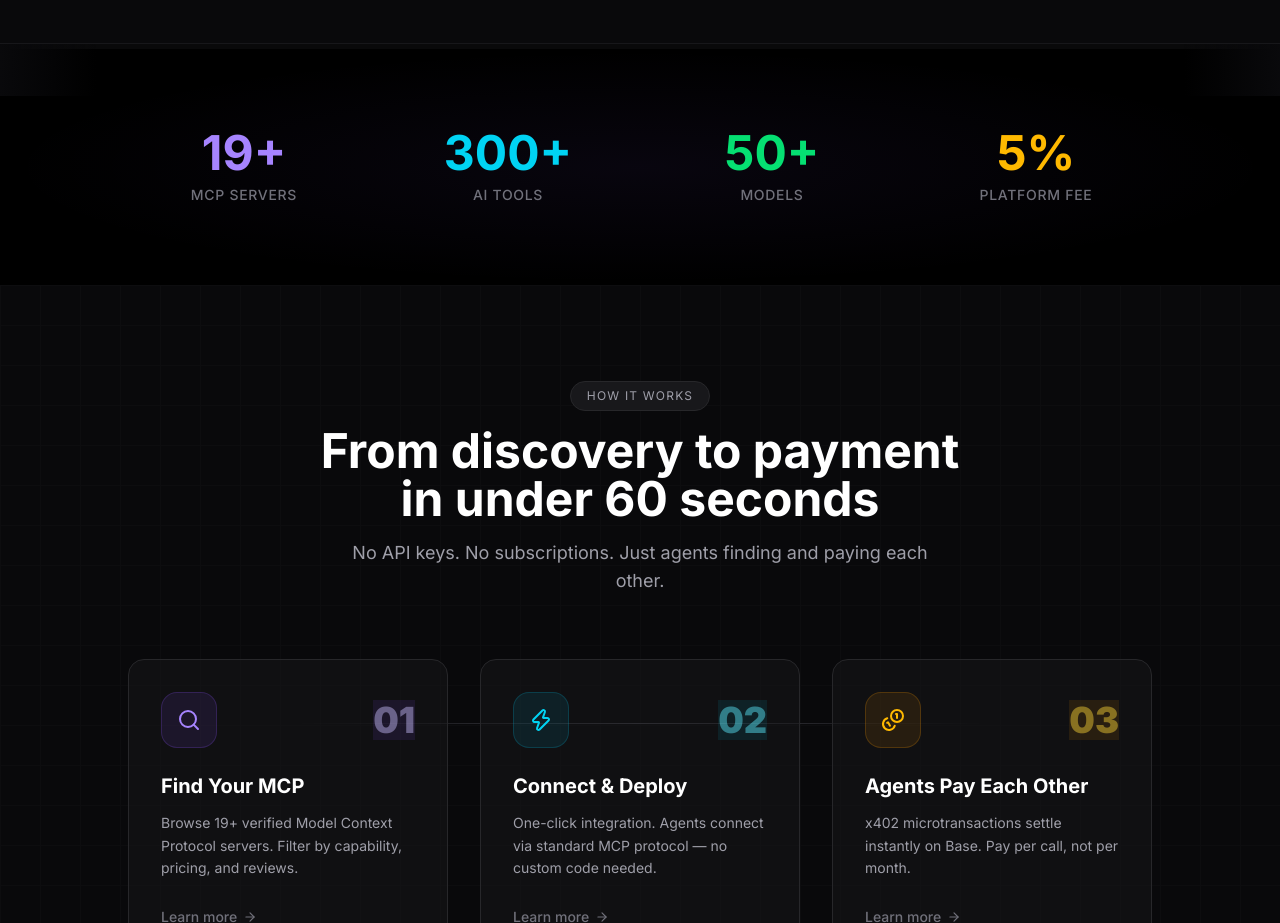
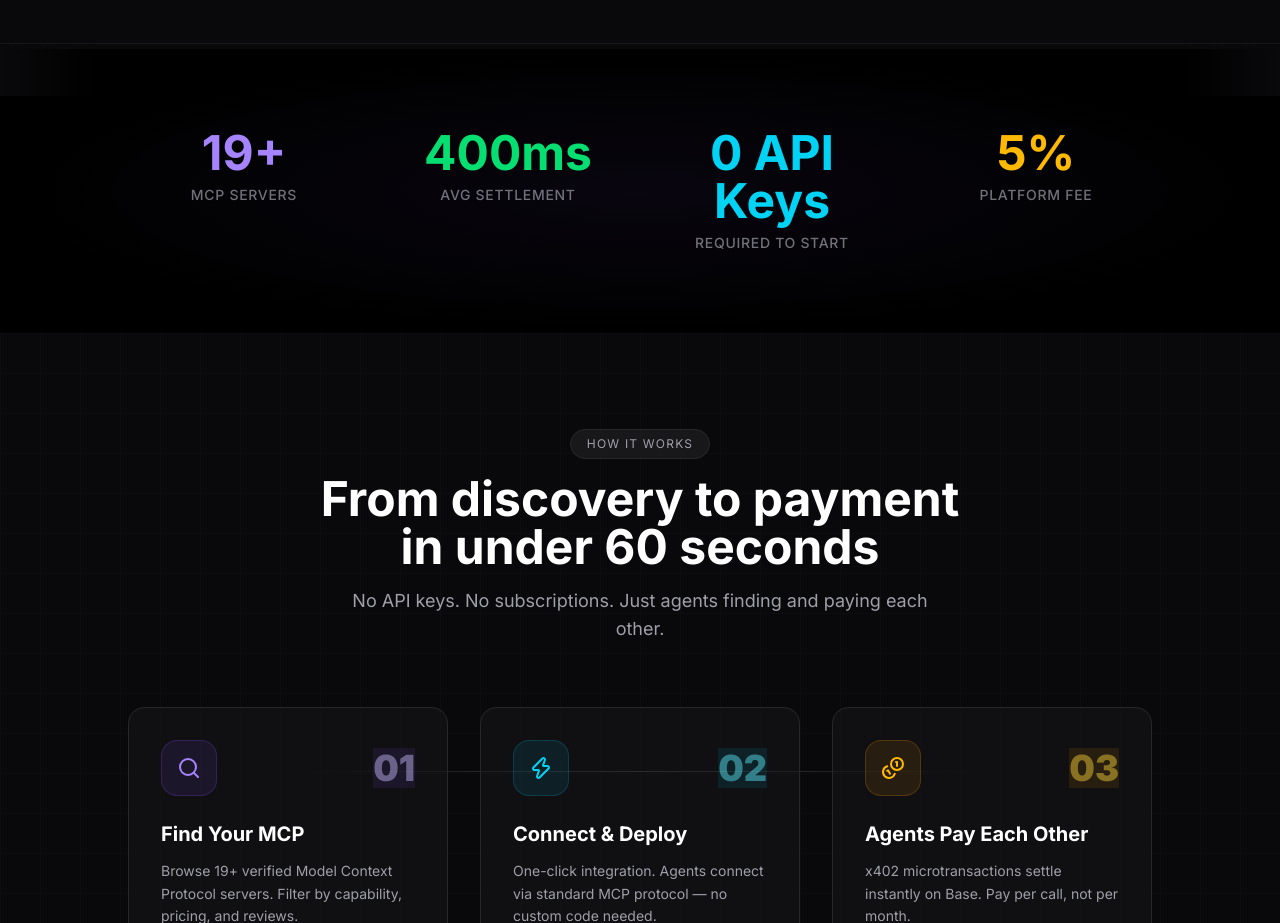
Before and after one commit to FrankieMolt/OMA-AI, a Next.js app: page / in a window 1280 px wide. Shown: the part 820-1743 px from the top of the page. Built offline with nearby package versions, Linux system fonts and the light colour scheme; no server answers; what wagmi would draw is missing.

Commit message:
AnimatedStats: replace inflated 300+ tools / 50+ models with honest verifiable numbers

```diff
--- a/src/components/AnimatedStats.tsx
+++ b/src/components/AnimatedStats.tsx
@@ -12,8 +12,8 @@ interface Stat {
 
 const stats: Stat[] = [
   { value: 19, suffix: '+', label: 'MCP Servers', color: 'text-violet-400' },
-  { value: 300, suffix: '+', label: 'AI Tools', color: 'text-cyan-400' },
-  { value: 50, suffix: '+', label: 'Models', color: 'text-green-400' },
+  { value: 400, suffix: 'ms', label: 'Avg Settlement', color: 'text-green-400' },
+  { value: 0, suffix: ' API Keys', label: 'Required to Start', color: 'text-cyan-400' },
   { value: 5, suffix: '%', label: 'Platform Fee', color: 'text-amber-400' },
 ];
 
```
